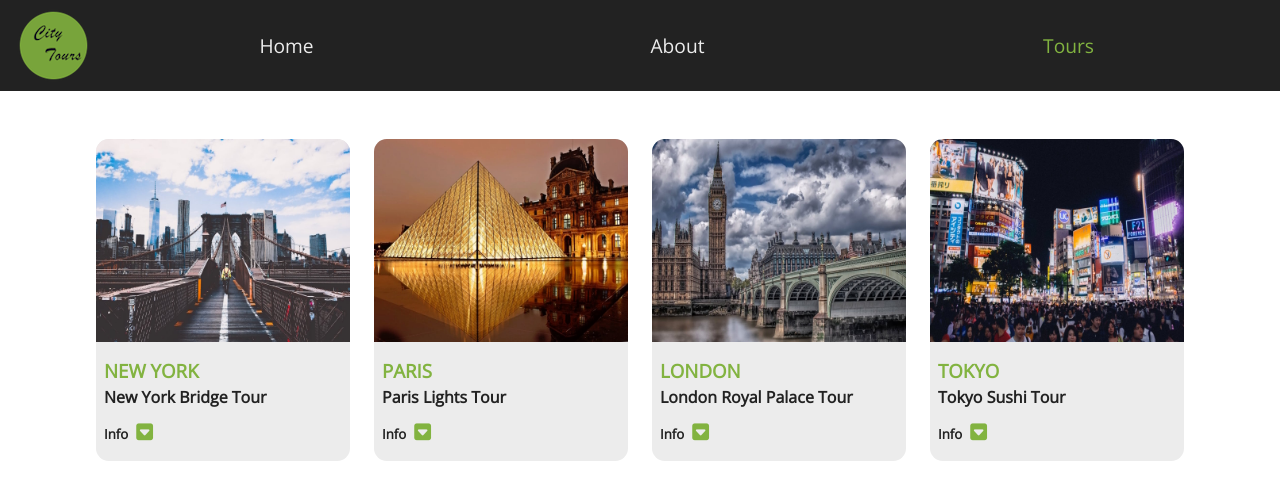
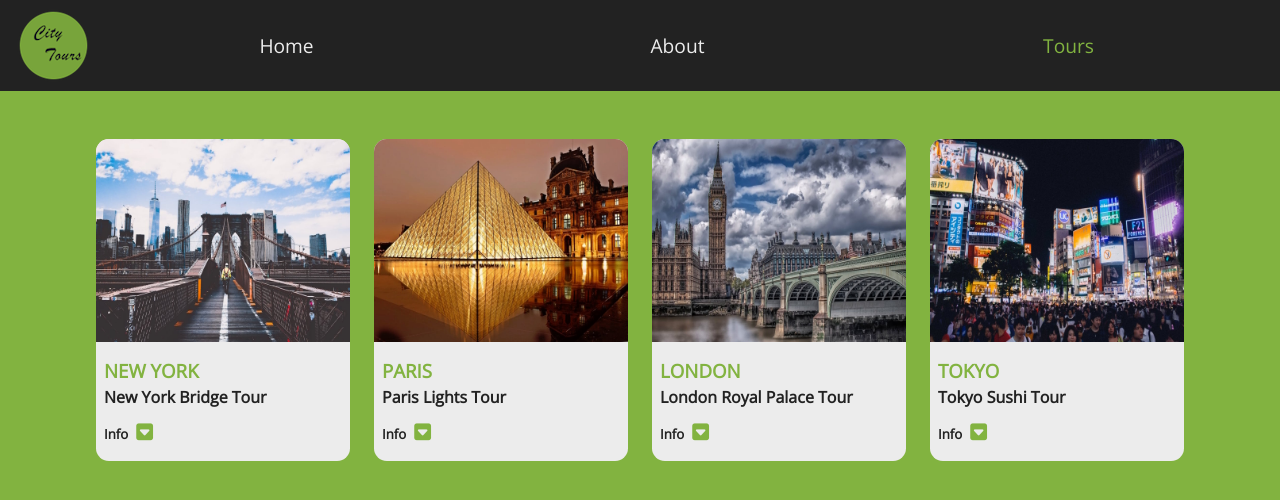
Before and after one commit to BigHeadliner/City-Tours, a React (Create React App) app: page / in a window 1280 px wide. Shown: the top 500 px of the page. Built offline with nearby package versions, Linux system fonts and the light colour scheme.

Commit message:
change background color

```diff
--- a/src/index.scss
+++ b/src/index.scss
@@ -11,7 +11,7 @@ $mainWhite:#fff;
 $mainGrey:#ececec;
 
 body{
-  background:$mainWhite;
+  background:$mainGreen;
   color:$mainBlack;
   font-family: 'Open Sans', sans-serif;
 }
```
